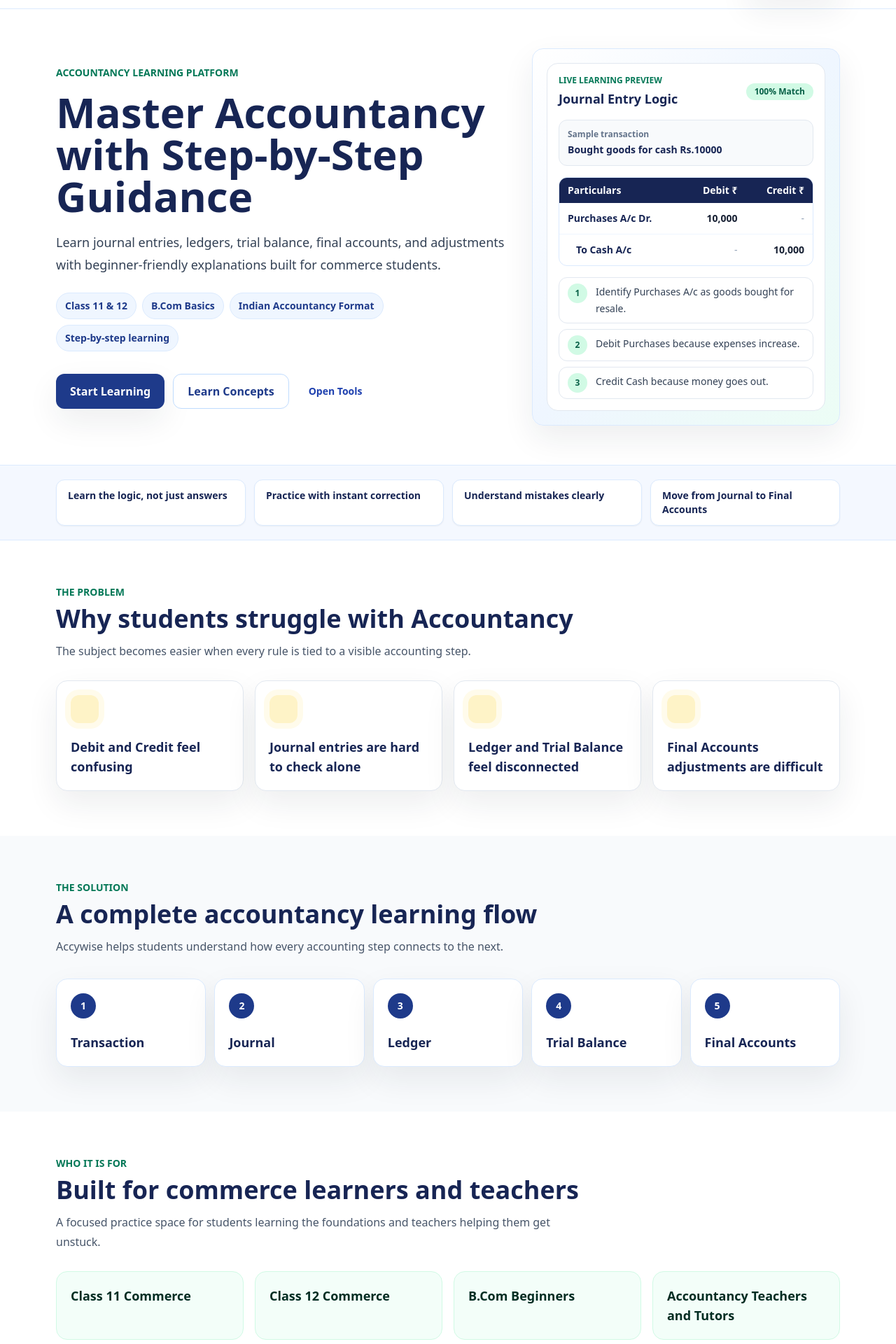
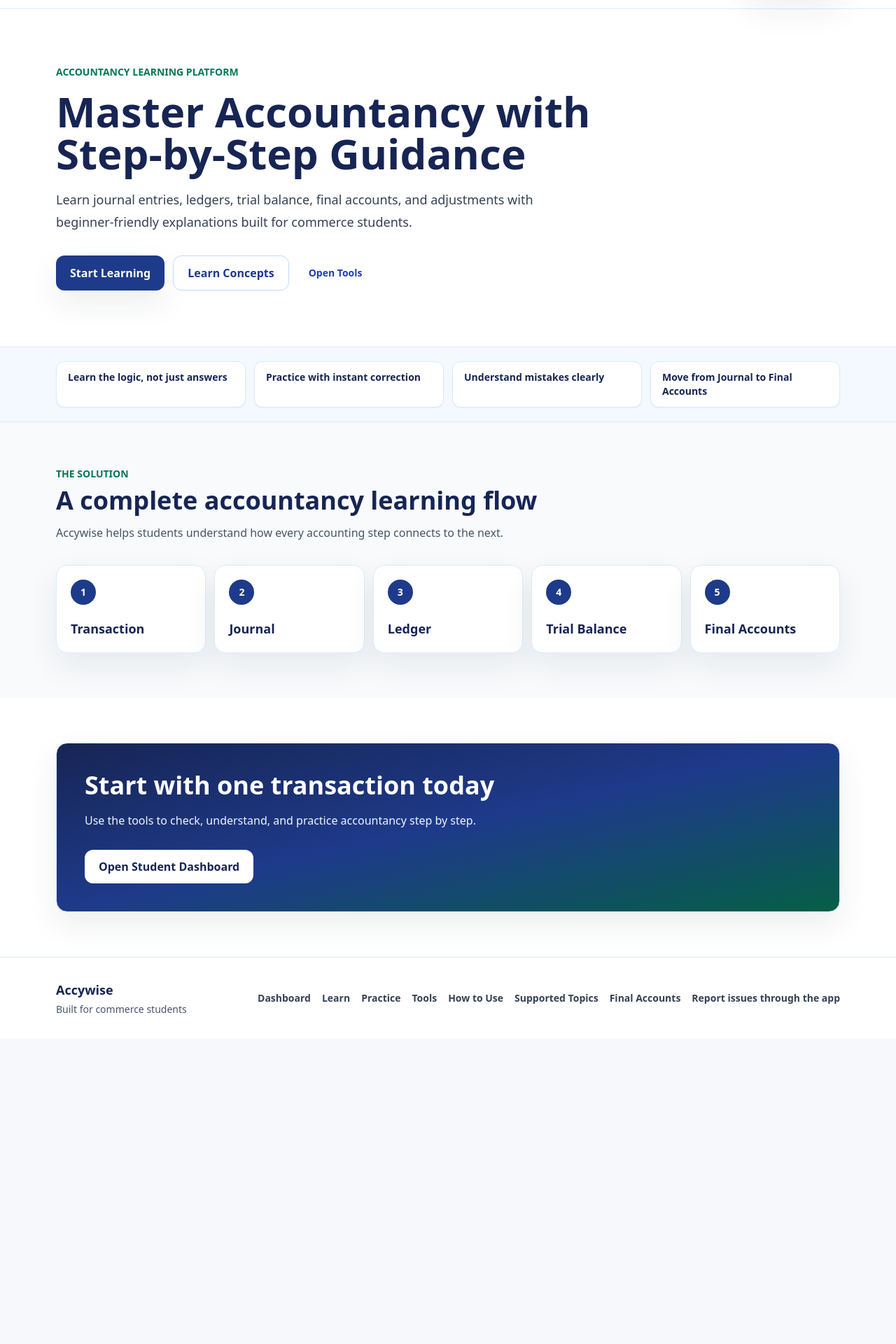
Before and after one commit to mrgogoi59/journal-entry-ai-checker, a Next.js app: page / in a window 1280 px wide. Shown: the part 60-1980 px from the top of the page at 70% size. After the commit the page ends 1544 px from the top, so only its background shows below. Built offline with nearby package versions, Linux system fonts and the light colour scheme.

Commit message:
Simplify homepage layout

```diff
--- a/app/page.tsx
+++ b/app/page.tsx
@@ -1,26 +1,10 @@
 import Link from "next/link";
-
-const heroBadges = ["Class 11 & 12", "B.Com Basics", "Indian Accountancy Format", "Step-by-step learning"];
 
 const valuePoints = [
   "Learn the logic, not just answers",
   "Practice with instant correction",
   "Understand mistakes clearly",
   "Move from Journal to Final Accounts",
-];
-
-const struggleCards = [
-  "Debit and Credit feel confusing",
-  "Journal entries are hard to check alone",
-  "Ledger and Trial Balance feel disconnected",
-  "Final Accounts adjustments are difficult",
-];
-
-const audienceCards = [
-  "Class 11 Commerce",
-  "Class 12 Commerce",
-  "B.Com Beginners",
-  "Accountancy Teachers and Tutors",
 ];
 
 const learningFlow = ["Transaction", "Journal", "Ledger", "Trial Balance", "Final Accounts"];
@@ -56,9 +40,8 @@ export default function Home() {
         </nav>
       </header>
 
-      <section className="px-4 py-10 sm:px-6 sm:py-14">
-        <div className="mx-auto grid w-full max-w-[1120px] gap-8 lg:grid-cols-[1fr_440px] lg:items-center">
-          <div>
+      <section className="px-4 py-14 sm:px-6 sm:py-20">
+        <div className="mx-auto w-full max-w-[1120px]">
           <p className="text-sm font-bold uppercase tracking-normal text-emerald-700">Accountancy learning platform</p>
           <h1 className="mt-4 max-w-4xl text-4xl font-bold tracking-normal text-blue-950 sm:text-6xl">
             Master Accountancy with Step-by-Step Guidance
@@ -67,16 +50,6 @@ export default function Home() {
             Learn journal entries, ledgers, trial balance, final accounts, and adjustments with beginner-friendly
             explanations built for commerce students.
           </p>
-            <div className="mt-6 flex flex-wrap gap-2">
-              {heroBadges.map((badge) => (
-                <span
-                  key={badge}
-                  className="rounded-full border border-blue-100 bg-blue-50 px-3 py-2 text-sm font-bold text-blue-900"
-                >
-                  {badge}
-                </span>
-              ))}
-            </div>
           <div className="mt-8 flex flex-col gap-3 sm:flex-row">
             <Link
               href="/dashboard"
@@ -98,9 +71,6 @@ export default function Home() {
             </Link>
           </div>
         </div>
-
-          <HeroMockCard />
-        </div>
       </section>
 
       <section className="border-y border-blue-100 bg-blue-50/70 px-4 py-5 sm:px-6">
@@ -110,24 +80,6 @@ export default function Home() {
               {point}
             </div>
           ))}
-        </div>
-      </section>
-
-      <section className="px-4 py-12 sm:px-6 sm:py-16">
-        <div className="mx-auto w-full max-w-[1120px]">
-          <SectionHeader
-            eyebrow="The problem"
-            title="Why students struggle with Accountancy"
-            body="The subject becomes easier when every rule is tied to a visible accounting step."
-          />
-          <div className="mt-7 grid gap-4 md:grid-cols-2 lg:grid-cols-4">
-            {struggleCards.map((card) => (
-              <article key={card} className="rounded-2xl border border-slate-200 bg-white p-5 shadow-soft">
-                <div className="h-10 w-10 rounded-xl bg-amber-100 ring-8 ring-amber-50" />
-                <h3 className="mt-5 text-lg font-bold text-blue-950">{card}</h3>
-              </article>
-            ))}
-          </div>
         </div>
       </section>
 
@@ -152,23 +104,6 @@ export default function Home() {
       </section>
 
       <section className="px-4 py-12 sm:px-6 sm:py-16">
-        <div className="mx-auto w-full max-w-[1120px]">
-          <SectionHeader
-            eyebrow="Who it is for"
-            title="Built for commerce learners and teachers"
-            body="A focused practice space for students learning the foundations and teachers helping them get unstuck."
-          />
-          <div className="mt-7 grid gap-4 sm:grid-cols-2 lg:grid-cols-4">
-            {audienceCards.map((card) => (
-              <article key={card} className="rounded-2xl border border-emerald-100 bg-emerald-50/60 p-5">
-                <h3 className="text-lg font-bold text-emerald-950">{card}</h3>
-              </article>
-            ))}
-          </div>
-        </div>
-      </section>
-
-      <section className="px-4 pb-12 sm:px-6 sm:pb-16">
         <div className="mx-auto overflow-hidden rounded-2xl border border-blue-100 bg-gradient-to-br from-blue-950 via-blue-900 to-emerald-800 p-6 text-white shadow-soft sm:p-10 lg:max-w-[1120px]">
           <div className="max-w-2xl">
             <h2 className="text-3xl font-bold tracking-normal sm:text-4xl">Start with one transaction today</h2>
@@ -221,68 +156,6 @@ export default function Home() {
   );
 }
 
-function HeroMockCard() {
-  return (
-    <aside className="rounded-2xl border border-blue-100 bg-gradient-to-br from-white via-blue-50 to-emerald-50 p-4 shadow-soft sm:p-5">
-      <div className="rounded-2xl border border-slate-200 bg-white p-4">
-        <div className="flex items-center justify-between gap-3">
-          <div>
-            <p className="text-xs font-bold uppercase tracking-normal text-emerald-700">Live learning preview</p>
-            <h2 className="mt-1 text-lg font-bold text-blue-950">Journal Entry Logic</h2>
-          </div>
-          <div className="rounded-full bg-emerald-100 px-3 py-1 text-xs font-bold text-emerald-800">100% Match</div>
-        </div>
-
-        <div className="mt-4 rounded-xl border border-slate-200 bg-slate-50 p-3">
-          <p className="text-xs font-bold text-slate-500">Sample transaction</p>
-          <p className="mt-1 text-sm font-bold text-blue-950">Bought goods for cash Rs.10000</p>
-        </div>
-
-        <div className="mt-4 overflow-x-auto rounded-xl border border-blue-100">
-          <table className="w-full min-w-[320px] border-collapse text-sm">
-            <thead>
-              <tr className="bg-blue-950 text-left text-white">
-                <th className="px-3 py-2 font-semibold">Particulars</th>
-                <th className="px-3 py-2 text-right font-semibold">Debit ₹</th>
-                <th className="px-3 py-2 text-right font-semibold">Credit ₹</th>
-              </tr>
-            </thead>
-            <tbody>
-              <tr className="border-b border-blue-50">
-                <td className="px-3 py-3 font-semibold text-blue-950">Purchases A/c Dr.</td>
-                <td className="px-3 py-3 text-right font-semibold">10,000</td>
-                <td className="px-3 py-3 text-right text-slate-400">-</td>
-              </tr>
-              <tr>
-                <td className="px-3 py-3 pl-6 font-semibold text-blue-950">To Cash A/c</td>
-                <td className="px-3 py-3 text-right text-slate-400">-</td>
-                <td className="px-3 py-3 text-right font-semibold">10,000</td>
-              </tr>
-            </tbody>
-          </table>
-        </div>
-
-        <div className="mt-4 grid gap-2">
-          <PreviewStep number="1" text="Identify Purchases A/c as goods bought for resale." />
-          <PreviewStep number="2" text="Debit Purchases because expenses increase." />
-          <PreviewStep number="3" text="Credit Cash because money goes out." />
-        </div>
-      </div>
-    </aside>
-  );
-}
-
-function PreviewStep({ number, text }: { number: string; text: string }) {
-  return (
-    <div className="flex gap-3 rounded-xl border border-slate-200 bg-white px-3 py-2 text-sm leading-6 text-slate-700">
-      <span className="flex h-7 w-7 shrink-0 items-center justify-center rounded-full bg-emerald-100 text-xs font-bold text-emerald-800">
-        {number}
-      </span>
-      <span>{text}</span>
-    </div>
-  );
-}
-
 function SectionHeader({ eyebrow, title, body }: { eyebrow: string; title: string; body: string }) {
   return (
     <div className="max-w-3xl">
```
Lines whose indentation alone changed are shown as unchanged.
